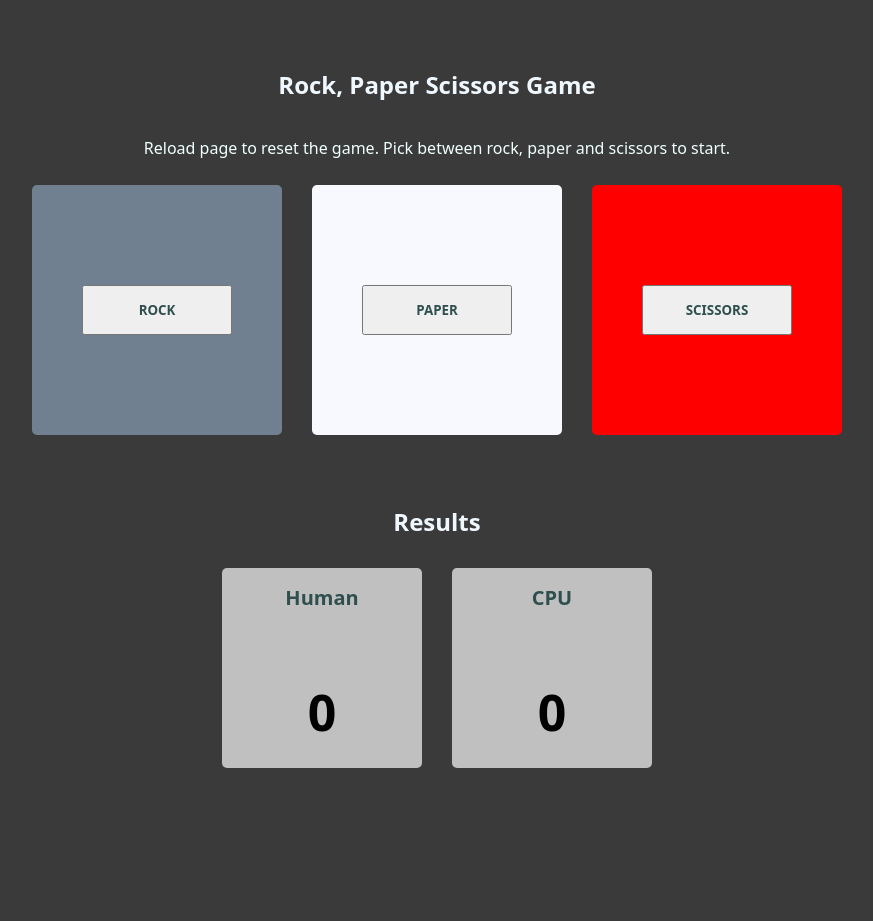
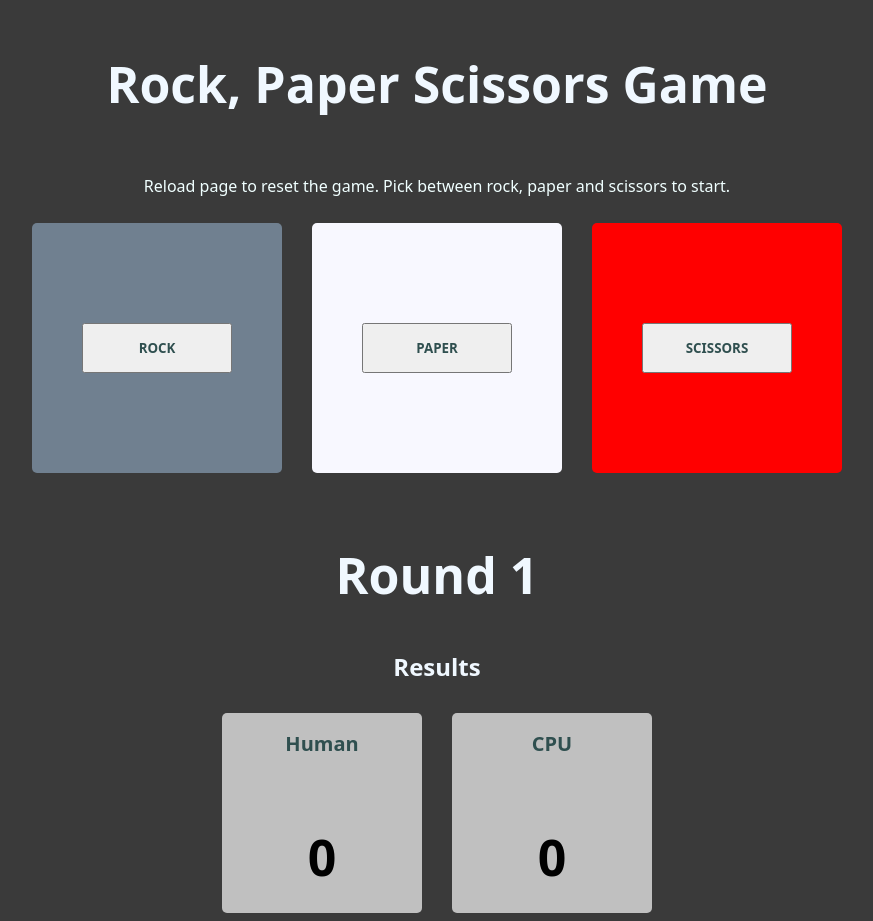
Before and after one commit to Khumbolawo/odin-rock-paper-scissors, a plain HTML site: page index.html in a window 1280 px wide. Shown: the whole page, without its empty margins (203-1076 px from the left). Before the commit the page ends 816 px from the top, so only its background shows below. Drawn offline with Linux system fonts and the light colour scheme.

Commit message:
feat: :sparkles: add round coounter to UI

```diff
--- a/index.html
+++ b/index.html
@@ -30,7 +30,8 @@
     </section>
     <section id="results">
       <div class="results-title">
-        <h1>Results</h1>
+        <h1 class="rounds">Round 1</h1>
+        <h2 class="results">Results</h1>
       </div>
       <div class="results-area">
           <div class="human">
--- a/odin-rps.js
+++ b/odin-rps.js
@@ -3,9 +3,10 @@
 let humanScore = 0;
 let computerScore = 0;
 
-// set scores on page to zeroes
+// set scores on page to zeroes and reset rounds
 let humanHtml = document.querySelector(".human-score");
 let computerHtml = document.querySelector(".cpu-score");
+let rounds = document.querySelector(".rounds")
 humanHtml.textContent = humanScore;
 computerHtml.textContent = computerScore;
 
--- a/styles.css
+++ b/styles.css
@@ -7,7 +7,6 @@
   }
 
 body {
-    height: 100vh;
     display: flex;
     flex-direction: column;
     justify-content: center;
@@ -25,6 +24,7 @@ body {
 
 #title .title-text {
     color: aliceblue;
+    font-size: 50px;
 }
 
 #title .title-desc {
@@ -36,13 +36,11 @@ body {
 /* Button section */
 #play-area {
     display: flex;
-    padding-bottom: 20px;
     flex-direction: column;
 }
 
 #play-area .game-log {
     color: aliceblue;
-    font-size: 20px;
     font-weight: bold;
     text-align: center;
 }
@@ -107,6 +105,10 @@ body {
     text-align: center;
 }
 
+.results-title h1 {
+    font-size: 50px;
+}
+
 .results-area {
     display: grid;
     gap: 30px;
```
